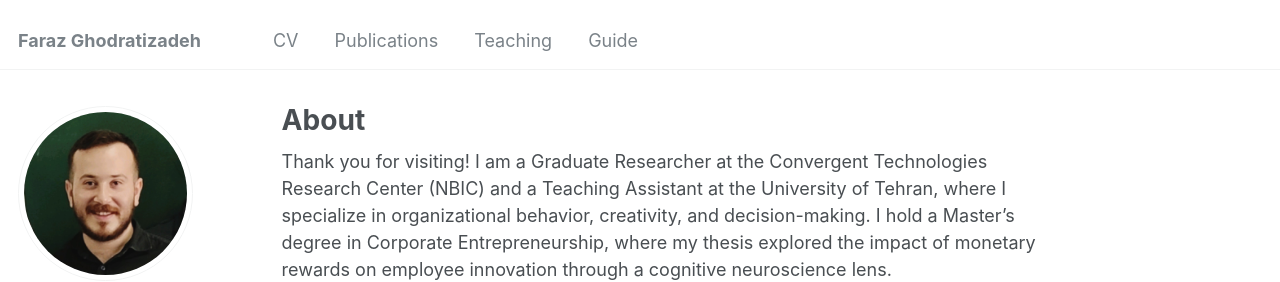
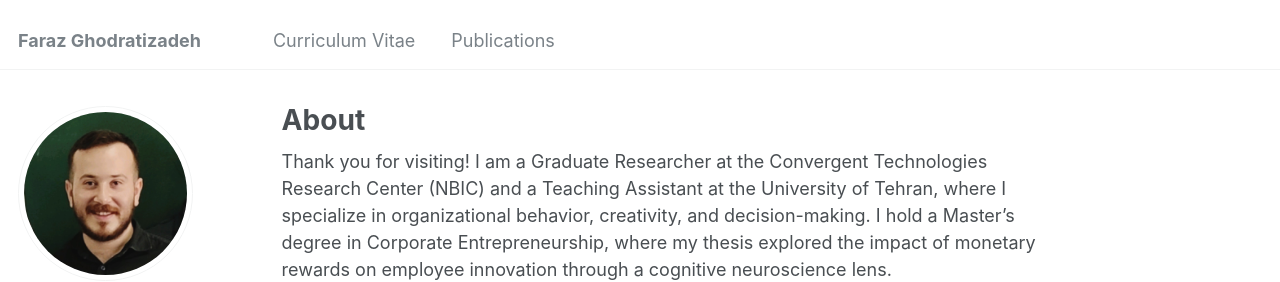
Before and after one commit to farazghz/farazghz.github.io, a Jekyll site: the page built from _pages/about.md, in a window 1280 px wide. Shown: the top 282 px of the page. Built offline with Jekyll 4.4.1, drawn with Linux system fonts in a browser that asks for light colours; some web fonts are replaced.

Commit message:
Update navigation.yml

```diff
--- a/_data/navigation.yml
+++ b/_data/navigation.yml
@@ -5,14 +5,8 @@
 # prevent it from being included in the site.
 
 main:
-  - title: "CV"
+  - title: "Curriculum Vitae"
     url: /cv/
 
   - title: "Publications"
     url: /publications/
-
-  - title: "Teaching"
-    url: /Teaching/
-
-  - title: "Guide"
-    url: /markdown/
```
